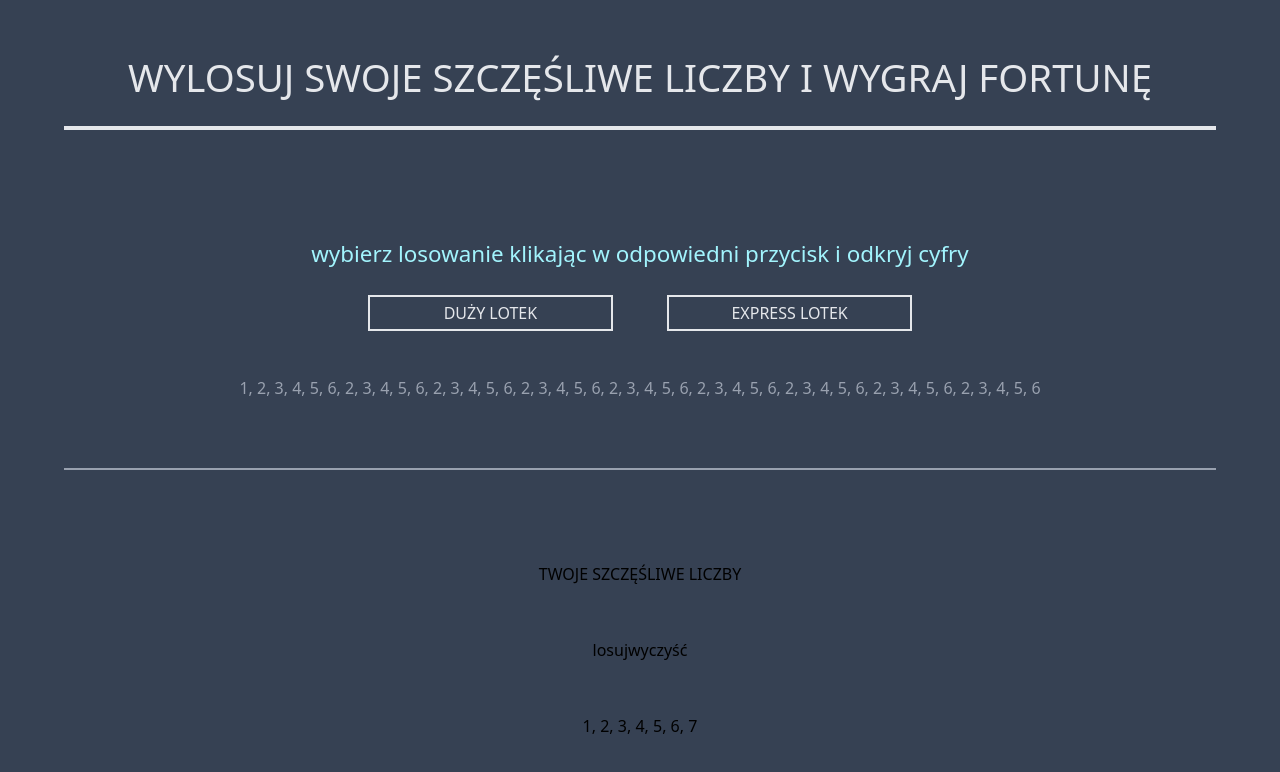
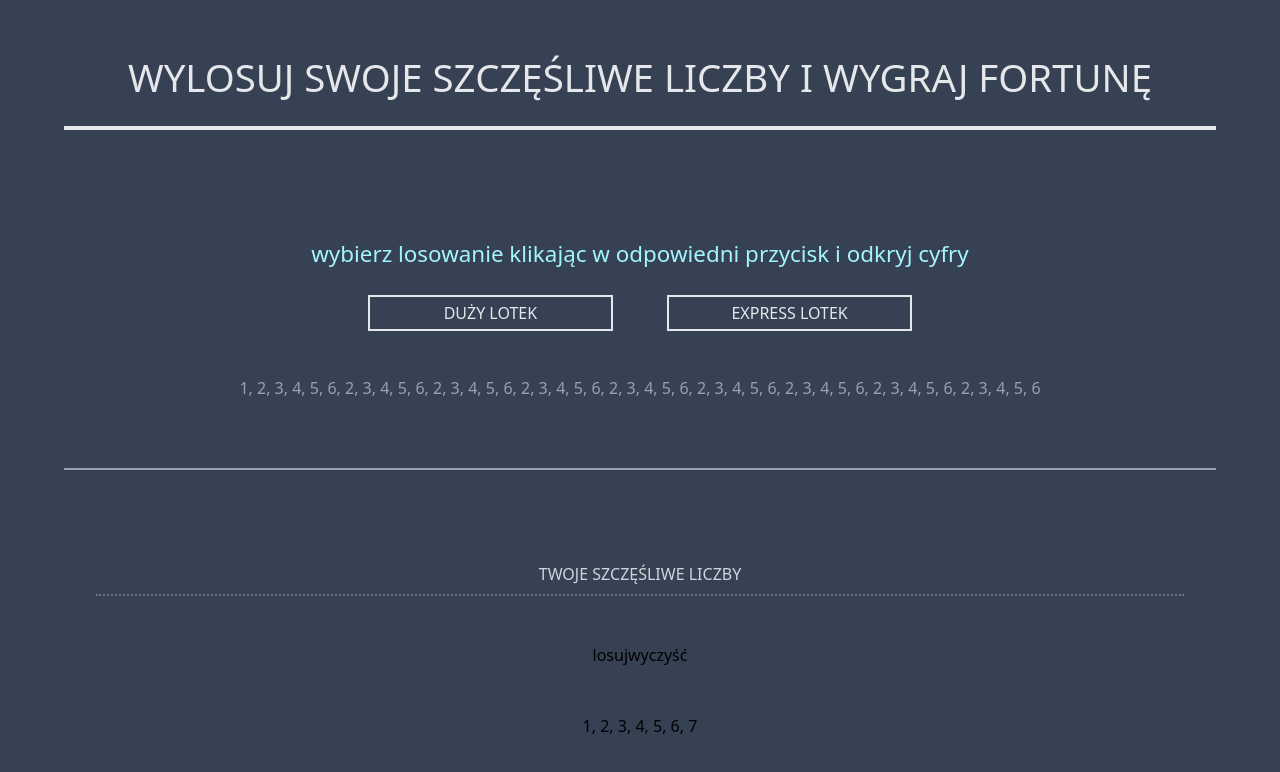
Before and after one commit to Scorpion19702022/RANDOM_LOTTTO_NUMBERS, a React (Vite) app: page / in a window 1280 px wide. Shown: the top 772 px of the page. Built offline with nearby package versions, Linux system fonts and the light colour scheme.

Commit message:
added style

```diff
--- a/src/Components/Lotto/Lotto.tsx
+++ b/src/Components/Lotto/Lotto.tsx
@@ -4,7 +4,7 @@ import LottoRandomNumbers from '../LottoRundomNumbers/LottoRandomNumbers'
 
 const Lotto = () => {
 	return (
-		<main className='w-full h-screen bg-gray-700 flex flex-col items-center md:justify-around'>
+		<main className='w-full h-screen bg-gray-700 flex flex-col items-center relative md:justify-around'>
 			<LottoHeader />
 			<LottoNumbers />
 			<LottoRandomNumbers />
--- a/src/Components/LottoRundomNumbers/LottoRandomNumbers.tsx
+++ b/src/Components/LottoRundomNumbers/LottoRandomNumbers.tsx
@@ -1,7 +1,9 @@
 const LottoRandomNumbers = () => {
 	return (
 		<section className='w-[90%] h-[45%] p-[2em] flex flex-col justify-between items-center md:h-[30%]'>
-			<h1>{'twoje szczęśliwe liczby'.toLocaleUpperCase()}</h1>
+			<h1 className='w-full pb-2 text-center text-gray-300 border-b-2 border-dotted border-b-gray-500'>
+				{'twoje szczęśliwe liczby'.toLocaleUpperCase()}
+			</h1>
 			<div>
 				<button>losuj</button>
 				<button>wyczyść</button>
```
